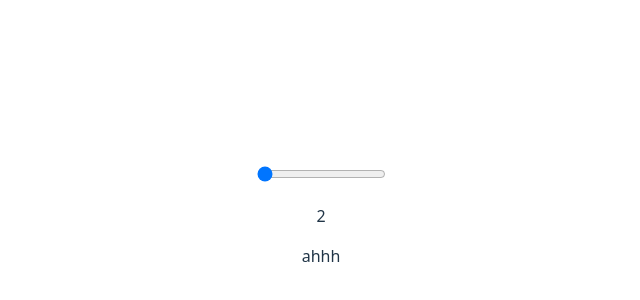
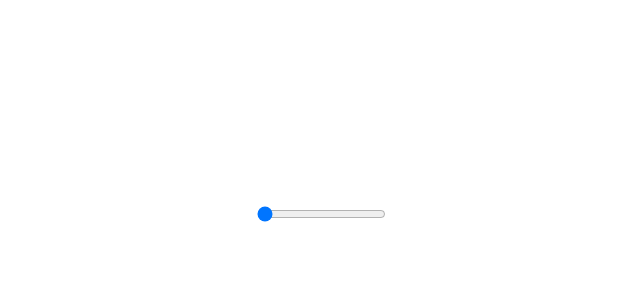
Before and after one commit to weijiePan/Competitive-Pokedex, a React (Vite) app: page / in a window 1280 px wide. Shown: the part 184-484 px from the top of the page, without its empty margins (319-959 px from the left). Built offline with nearby package versions, Linux system fonts and the light colour scheme.

Commit message:
PkmonDisplay layout

```diff
--- a/src/components/listView/EndIdslider.jsx
+++ b/src/components/listView/EndIdslider.jsx
@@ -1,16 +1,15 @@
 
-function EndIdSlider({setEndId, pkmonEndId, pkmonObjArr}){
+function EndIdSlider({setEndId, pkmonObjArr}){
     async function endIdChange(endId){
         for(let  i = pkmonObjArr.length + 1; i <= endId; i++){
             await fetch(`https://pokeapi.co/api/v2/pokemon/${i}/`).then(resp => resp.json()).then((resp)=>{pkmonObjArr.push(resp)});
         }
         setEndId(endId);
-
     }
     return(
         <>
             <input type="range" defaultValue = {0} max={200} onChange={(rangeE) => endIdChange(rangeE.target.value)}></input>
-            <p>{pkmonEndId}</p>
+
         </>
     )
 }
--- a/src/components/listView/PkmonDisplay.jsx
+++ b/src/components/listView/PkmonDisplay.jsx
@@ -0,0 +1,9 @@
+function PkmonDisplay({pkmon}){
+    console.log(pkmon);
+    return(
+        <div class="PkmonDisplay">
+            <h1>pkmon.name</h1>
+        </div>
+    )
+}
+export default PkmonDisplay;
--- a/src/components/listView/PkmonList.jsx
+++ b/src/components/listView/PkmonList.jsx
@@ -1,14 +1,16 @@
 import { useEffect, useState } from "react"
 import EndIdSlider from "./EndIdslider.jsx"
+import PkmonDisplay from "./PkmonDisplay.jsx";
 function PkmonList(){
     let [pkmonEndId, setEndId] = useState(2);
     let pkmonObjArr = [];
 
     return(
         <>
-            <EndIdSlider setEndId={setEndId} pkmonEndId={pkmonEndId} pkmonObjArr={pkmonObjArr}/>
-            <div>ahhh</div>
-
+            <EndIdSlider setEndId={setEndId} pkmonObjArr={pkmonObjArr}/>
+            {pkmonObjArr.map((item)=>{
+                <PkmonDisplay pkmon={item}/>
+            })}
         </>
 
     )
--- a/src/main.jsx
+++ b/src/main.jsx
@@ -2,7 +2,7 @@ import { StrictMode } from 'react'
 import { createRoot } from 'react-dom/client'
 import './index.css'
 import App from './App.jsx'
-import PkmonList from './components/listView/pkmonList.jsx'
+import PkmonList from './components/listView/PkmonList.jsx'
 createRoot(document.getElementById("root")).render(
   <PkmonList/>
 )
```
Also changed, not shown: src/css/PkmonDisplay.css (added).
